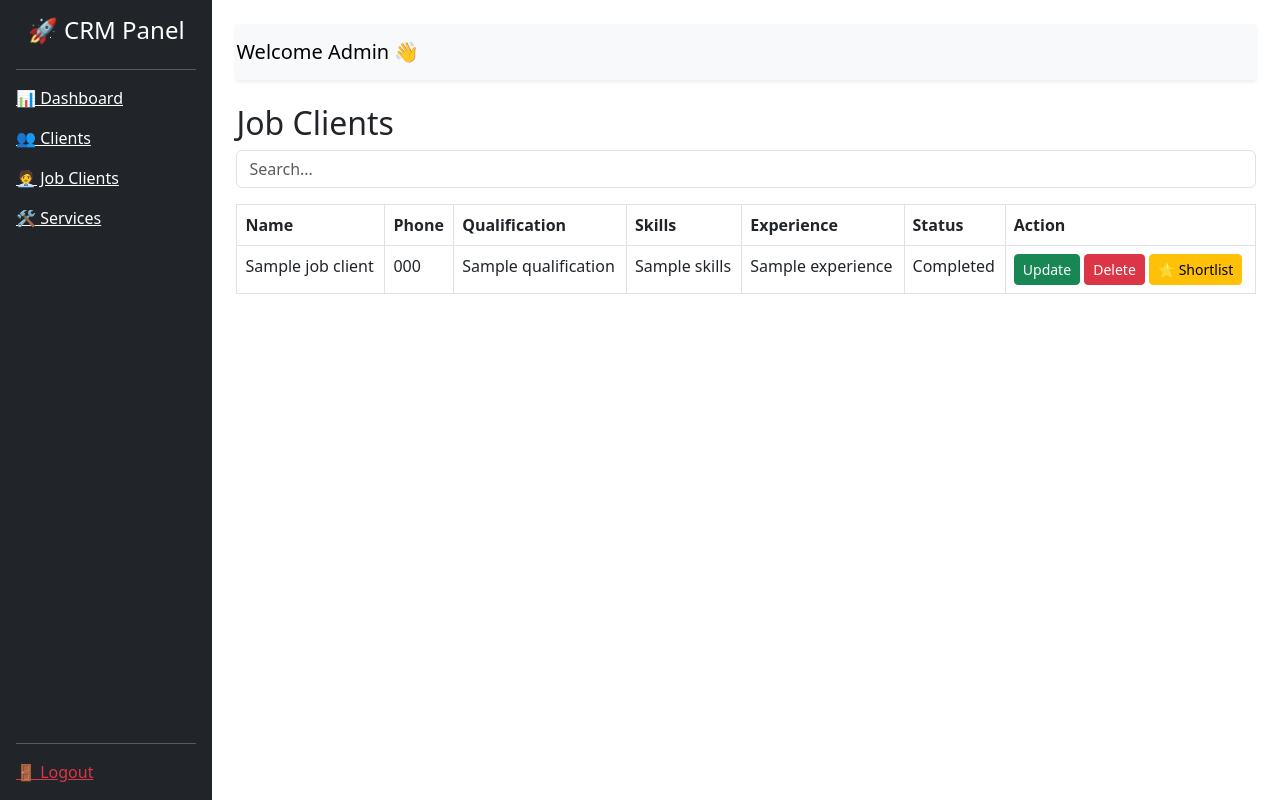
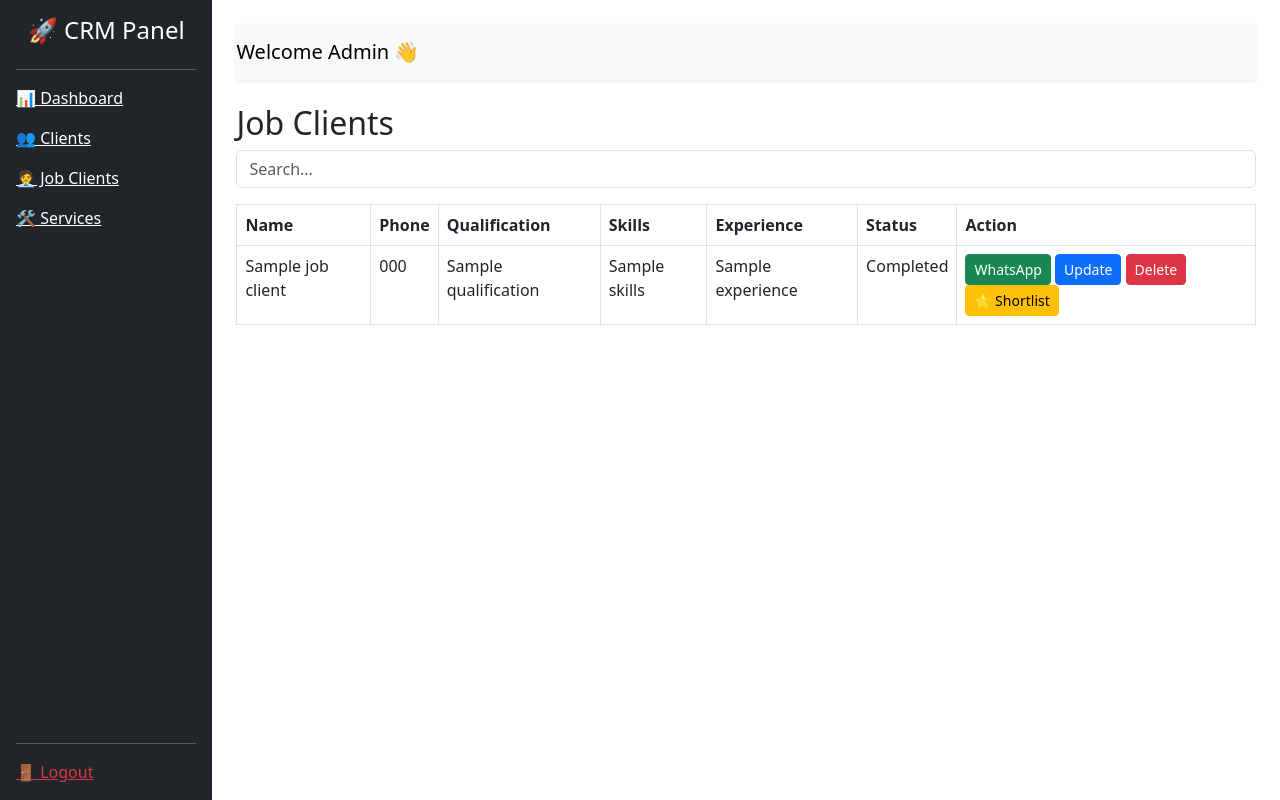
Before and after one commit to pavan123-gif/consultancy-website, a Flask app: page /admin/job_clients in a window 1280 px wide. Run offline with Flask 3, Linux system fonts and the light colour scheme; the visitor is signed in with stand-in values (Sample User, id 1); a database or web service that is not in the repository returns one stand-in record (values such as "Sample title").

Commit message:
fixed phone format for whatsapp

```diff
--- a/app.py
+++ b/app.py
@@ -272,7 +272,7 @@ def upload_job_clients():
             for _, row in df.iterrows():
                 db.job_clients.insert_one({
                     "name": str(row.get('Full Name', '')),
-                    "phone": str(row.get('Mobile Number', '')),
+                    "phone": "91" + str(row.get('Mobile Number', '')),
                     "qualification": str(row.get('Qualification(s)', '')),
                     "skills": str(row.get('Are you a...?', '')),
                     "experience": str(row.get('Years of experience?', '')),
--- a/db.py
+++ b/db.py
@@ -1,5 +1,5 @@
+import os
 from pymongo import MongoClient
 
-client = MongoClient("mongodb+srv://pavanm8919_db_user:pavan123@cluster0.ut6smkz.mongodb.net/?retryWrites=true&w=majority")
-
-db = client["consultancy_db"]
+client = MongoClient(os.environ.get("MONGO_URI"))
+db = client['consultancy_db']
--- a/templates/admin/job_clients.html
+++ b/templates/admin/job_clients.html
@@ -30,16 +30,30 @@
         <td>{{ client.skills }}</td>
         <td>{{ client.experience }}</td>
         <td>{{ client.status }}</td>
+<td>
+    <!-- WhatsApp -->
+    <a href="https://wa.me/{{ client.phone }}?text=Hi {{ client.name }}, we have a job opportunity for you."
+       target="_blank"
+       class="btn btn-success btn-sm">
+       WhatsApp
+    </a>
 
-        <td>
-            <a href="/admin/update_job_status/{{ client._id }}" class="btn btn-success btn-sm">Update</a>
+    <!-- Update -->
+    <a href="/admin/update_job_status/{{ client._id }}" class="btn btn-primary btn-sm">
+        Update
+    </a>
 
-            <a href="/admin/delete_job_client/{{ client._id }}" class="btn btn-danger btn-sm">Delete</a>
+    <!-- Delete -->
+    <a href="/admin/delete_job_client/{{ client._id }}" class="btn btn-danger btn-sm">
+        Delete
+    </a>
 
-            <a href="/admin/shortlist/{{ client._id }}" class="btn btn-warning btn-sm">
-                ⭐ Shortlist
-            </a>
-        </td>
+    <!-- Shortlist -->
+    <a href="/admin/shortlist/{{ client._id }}" class="btn btn-warning btn-sm">
+        ⭐ Shortlist
+    </a>
+</td>
+
     </tr>
     {% endfor %}
     </tbody>
```
